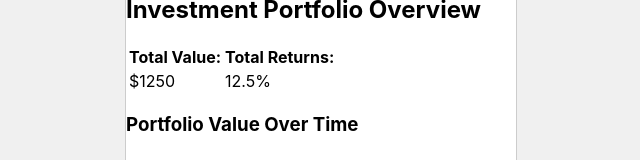
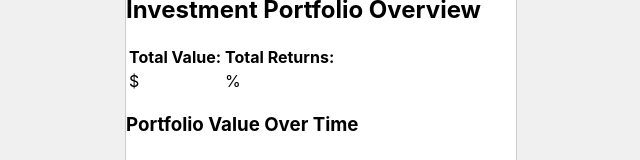
Before and after one commit to Holy-Hack-2025/Team-22-The-Fintastic-Beasts-Investsuite, a React (Create React App) app in the folder investsuite/: page /analytics in a window 1280 px wide. Shown: the part 123-283 px from the top of the page, without its empty margins (319-959 px from the left). Built offline with nearby package versions, Linux system fonts and the light colour scheme.

Commit message:
analytics fetches data from database

```diff
--- a/investsuite/src/Components/Analytics.js
+++ b/investsuite/src/Components/Analytics.js
@@ -11,6 +11,7 @@ import {
   Tooltip,
   Legend,
 } from "chart.js";
+import users from "./Users.json";
 
 // Register the necessary components
 ChartJS.register(
@@ -25,16 +26,7 @@ ChartJS.register(
 );
 
 function AnalyticsPage() {
-  const portfolioData = {
-    totalValue: 1250, // Example data
-    totalChange: 12.5, // Example data, percentage change
-    assets: [
-      { name: "IBM", value: 500, change: 10 },
-      { name: "Coca-Cola", value: 300, change: 5 },
-      { name: "Bonds", value: 200, change: 8 },
-      { name: "Real Estate", value: 250, change: 12 },
-    ],
-  };
+  const portfolioData = users.find((user) => user.name === "Maxim");
 
   const lineChartData = {
     labels: ["Jan", "Feb", "Mar", "Apr", "May", "Jun"],
```
